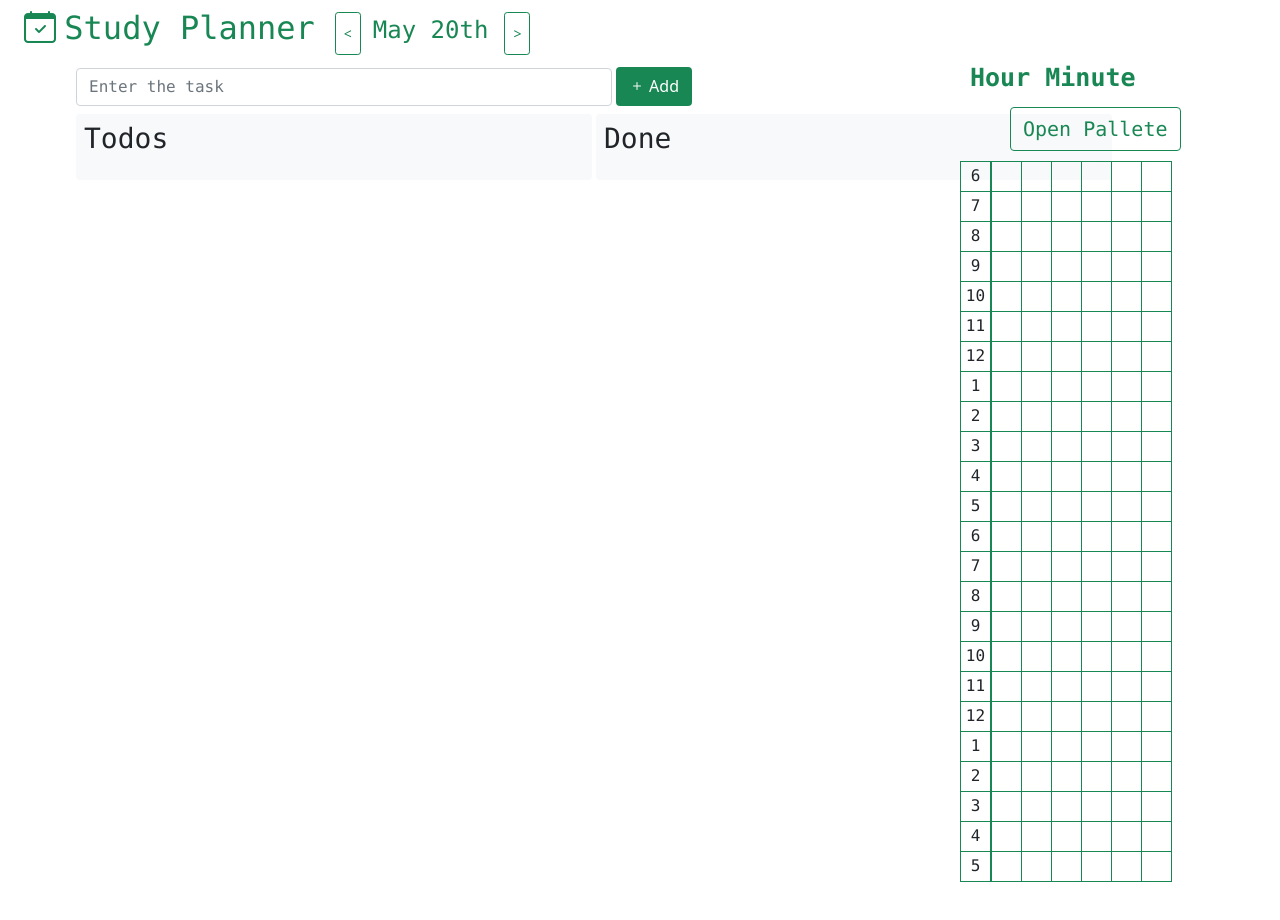
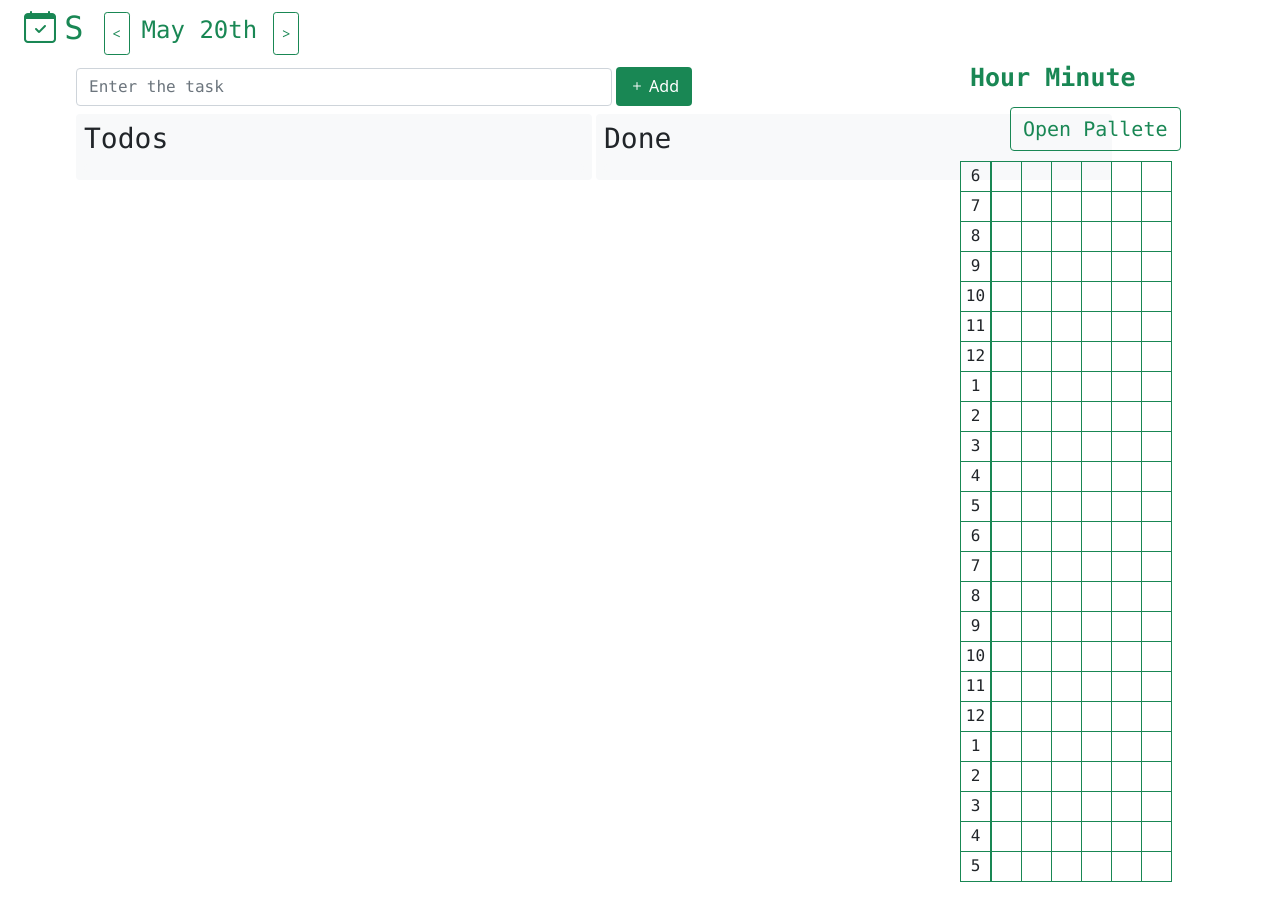
Before and after one commit to sth49/Final-Project, a plain HTML site: page 5.20.html in a window 1280 px wide. Drawn offline with nearby package versions, Linux system fonts and the light colour scheme.

Commit message:
Update 5.20.html

```diff
--- a/5.20.html
+++ b/5.20.html
@@ -82,7 +82,7 @@
         <div class="d-flex">
             <h2 class="text-success">
                 <i class="bi bi-calendar-check"></i>
-                <span class="font-monospace">Study Planner</span>
+                <span class="font-monospace">S</span>
             </h2>
 
 
```
